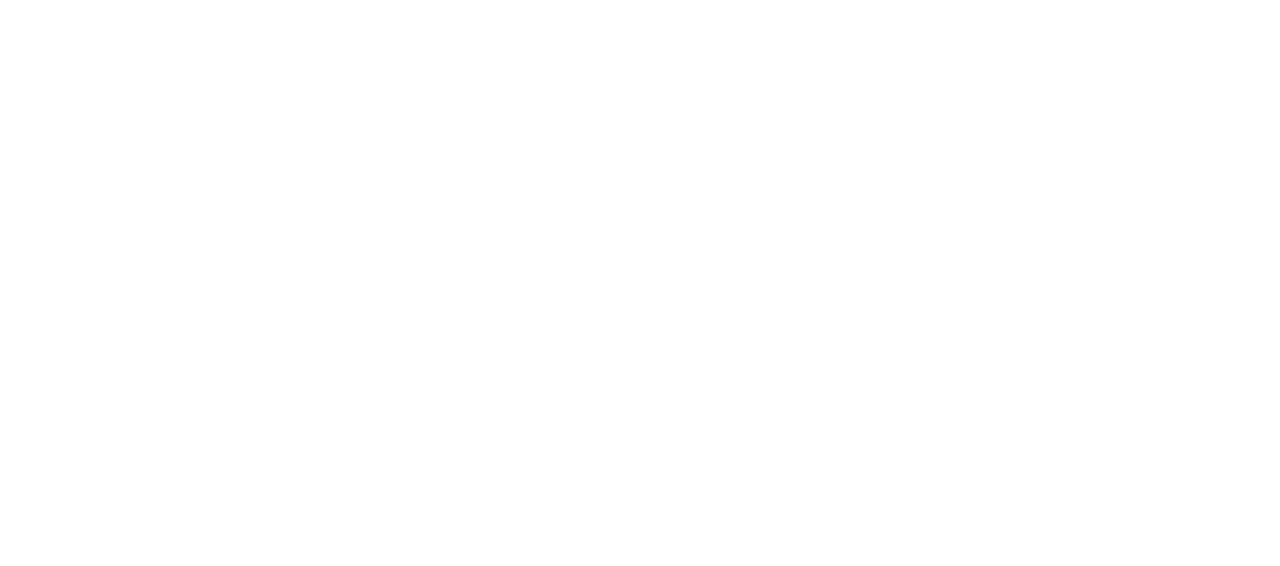
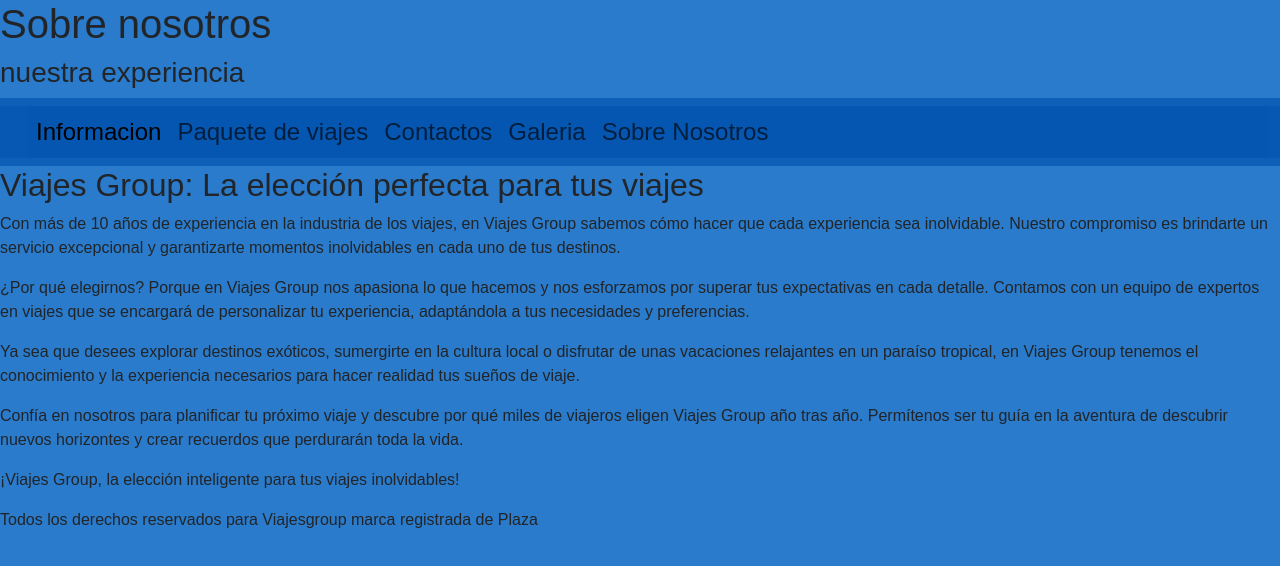
Before and after one commit to nicodemus25/webdesing-coder, a plain HTML site: page views/sobre+nosotros.html in a window 1280 px wide. Drawn offline with nearby package versions, Linux system fonts and the light colour scheme.

Commit message:
correcciones2

```diff
--- a/css/estilo.css
+++ b/css/estilo.css
@@ -11,10 +11,10 @@
 	background-color: #0556b2be;
 }
 
-
 body {
 	font-family: 'Josefin Sanss', Arial, Helvetica, sans-serif;
 	background-color: #2a7bcb;
+	height: 100%;
 
 }
 .letra{
@@ -44,6 +44,7 @@ body {
 	border: 1px solid #ccc;
 	border-radius: 4px;
 }
+
 
 
 
--- a/views/sobre+nosotros.html
+++ b/views/sobre+nosotros.html
@@ -5,10 +5,70 @@
     <meta http-equiv="X-UA-Compatible" content="IE=edge">
     <meta name="viewport" content="width=device-width, initial-scale=1.0">
     <link href="https://cdn.jsdelivr.net/npm/bootstrap@5.3.0/dist/css/bootstrap.min.css" rel="stylesheet" integrity="sha384-9ndCyUaIbzAi2FUVXJi0CjmCapSmO7SnpJef0486qhLnuZ2cdeRhO02iuK6FUUVM" crossorigin="anonymous">
+    <link rel="stylesheet" href="../css/estilo.css">
+    <link rel="icon" href="./img/favicon.ico">
     <title>Nosotros</title>
 </head>
-<body>
+<body >
+    <header>
+       <h1>Sobre nosotros</h1>
+       <h3>nuestra experiencia</h3>
+        <nav class="navbar navbar-expand-lg colorbarra ">
+            <div class="container-fluid colorbarra ">
+              <a class="navbar-brand " href="#"><img src="./img/favicon.ico" alt=""></a>
+              <button class="navbar-toggler " type="button" data-bs-toggle="collapse" data-bs-target="#navbarNav" aria-controls="navbarNav" aria-expanded="false" aria-label="Toggle navigation">
+                <span class="navbar-toggler-icon "></span>
+              </button>
+              <div class="collapse navbar-collapse colorbarra " id="navbarNav">
+                <ul class="navbar-nav ">
+                  <li class="nav-item letra">
+                    <a class="nav-link active " aria-current="page" href="../index.html">Informacion</a>
+                  </li>
+                  <li class="nav-item letra ">
+                    <a class="nav-link" href="./paqviajes.html">Paquete de viajes</a>
+                  </li>
+                  <li class="nav-item letra">
+                    <a class="nav-link" href="./contacto.html">Contactos</a>
+                  </li>
+                  <li class="nav-item letra ">
+                    <a class="nav-link" href="./galeria.html">Galeria</a>
+                  </li>
+                  <li class="nav-item letra ">
+                    <a class="nav-link " href="#">Sobre Nosotros</a>
+                  </li>
+                </ul>
+              </div>
+            </div>
+          </nav>
+    </header>
+    <main >
+        <div >
+            <h2>Viajes Group: La elección perfecta para tus viajes</h2>
+            <p>
+              Con más de 10 años de experiencia en la industria de los viajes, en Viajes Group sabemos cómo hacer que cada experiencia sea inolvidable.
+              Nuestro compromiso es brindarte un servicio excepcional y garantizarte momentos inolvidables en cada uno de tus destinos.
+            </p>
+            <p>
+              ¿Por qué elegirnos? Porque en Viajes Group nos apasiona lo que hacemos y nos esforzamos por superar tus expectativas en cada detalle.
+              Contamos con un equipo de expertos en viajes que se encargará de personalizar tu experiencia, adaptándola a tus necesidades y preferencias.
+            </p>
+            <p>
+              Ya sea que desees explorar destinos exóticos, sumergirte en la cultura local o disfrutar de unas vacaciones relajantes en un paraíso tropical,
+              en Viajes Group tenemos el conocimiento y la experiencia necesarios para hacer realidad tus sueños de viaje.
+            </p>
+            <p>
+              Confía en nosotros para planificar tu próximo viaje y descubre por qué miles de viajeros eligen Viajes Group año tras año.
+              Permítenos ser tu guía en la aventura de descubrir nuevos horizontes y crear recuerdos que perdurarán toda la vida.
+            </p>
+            <p>
+              ¡Viajes Group, la elección inteligente para tus viajes inolvidables!
+            </p>
+          </div>
+        </main>
+        <footer>
+            <p>Todos los derechos reservados para Viajesgroup marca registrada de Plaza</p>
+        </footer>
+      <script src="https://cdn.jsdelivr.net/npm/bootstrap@5.3.0/dist/js/bootstrap.bundle.min.js" integrity="sha384-geWF76RCwLtnZ8qwWowPQNguL3RmwHVBC9FhGdlKrxdiJJigb/j/68SIy3Te4Bkz" crossorigin="anonymous"></script>
 
-      <script src="https://cdn.jsdelivr.net/npm/bootstrap@5.3.0/dist/js/bootstrap.bundle.min.js" integrity="sha384-geWF76RCwLtnZ8qwWowPQNguL3RmwHVBC9FhGdlKrxdiJJigb/j/68SIy3Te4Bkz" crossorigin="anonymous"></script>
     </body>
 </html>
```
Also changed, not shown: views/contacto.html (+1 -0 lines), views/galeria.html (+1 -0 lines), views/paqviajes.html (+1 -0 lines).
